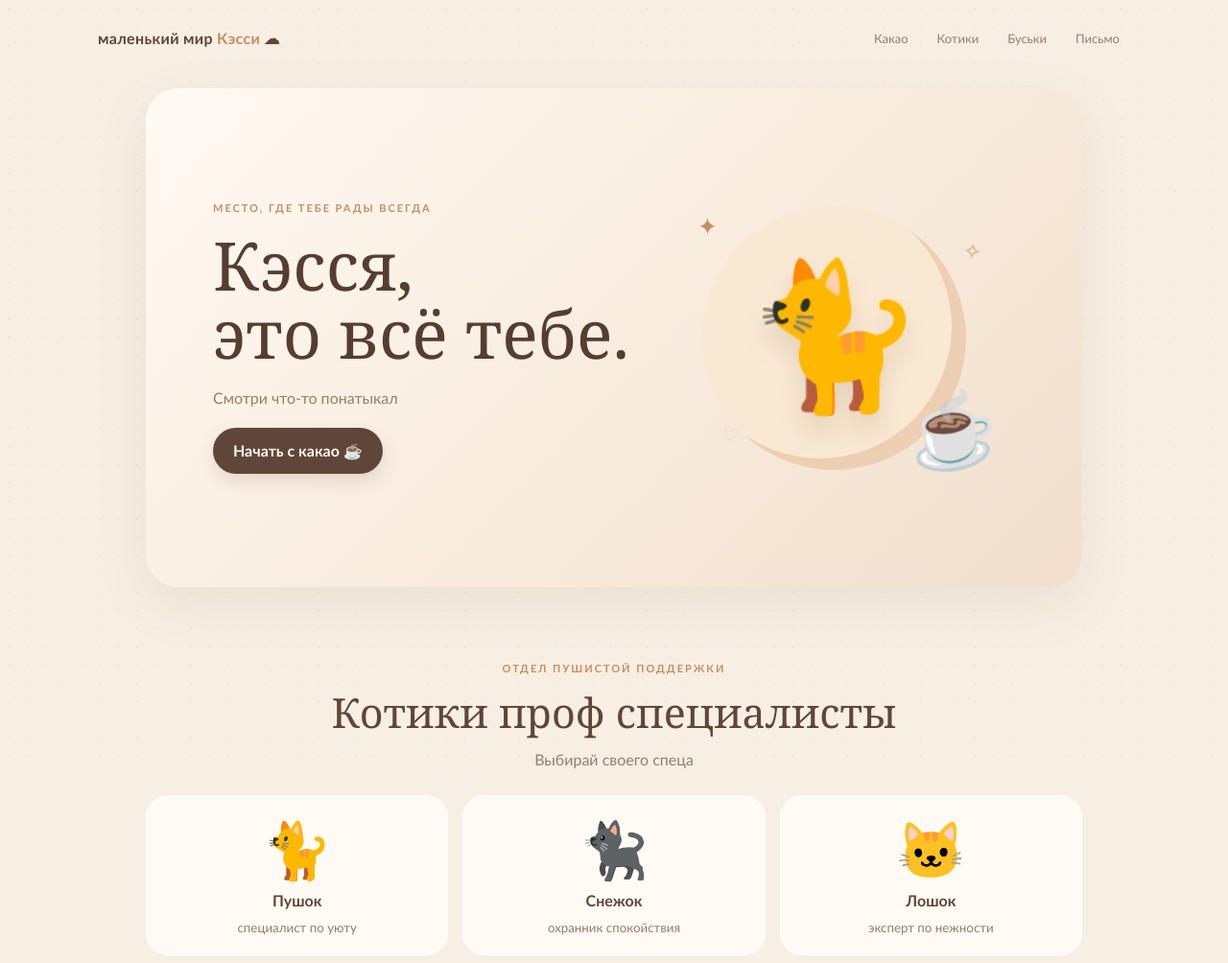
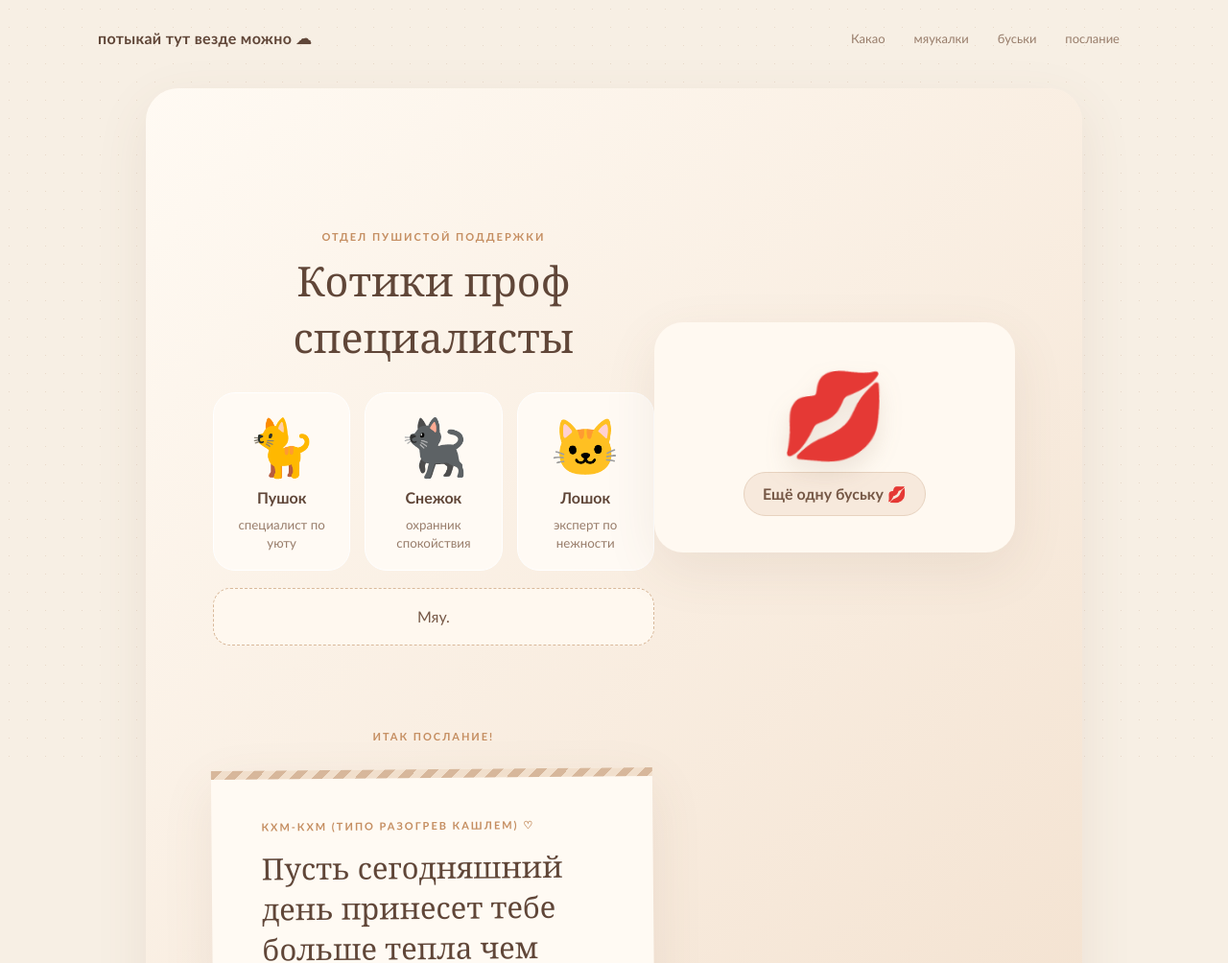
Before and after one commit to krugru7-alt/kes, a plain HTML site: page index.html in a window 1280 px wide. Shown: the top 1004 px of the page at 96% size. Drawn offline with Linux system fonts and the light colour scheme.

Commit message:
Update index.html

```diff
--- a/index.html
+++ b/index.html
@@ -4,7 +4,7 @@
 <meta charset="utf-8">
 <meta name="viewport" content="width=device-width, initial-scale=1">
 <meta name="theme-color" content="#f5eadb">
-<title>Кэссина страна маленьких радостей</title>
+<title>Вот тебе мирок</title>
 <style>
 :root{--cream:#f7efe4;--paper:#fffaf3;--brown:#604638;--muted:#987d6b;--caramel:#c58e61;--rose:#d9a6a0;--line:#ead9c8;--shadow:0 18px 55px #76583b18}
 *{box-sizing:border-box}html{scroll-behavior:smooth}body{margin:0;background:var(--cream);color:var(--brown);font-family:ui-rounded,"Trebuchet MS",system-ui,sans-serif;overflow-x:hidden}
@@ -58,25 +58,13 @@ footer{text-align:center;padding:65px 20px 25px;color:#a58a76;font-size:13px}
 </head>
 <body>
 <header>
-  <div class="logo">маленький мир <span>Кэсси</span> ☁</div>
-  <nav><a href="#cocoa">Какао</a><a href="#cats">Котики</a><a href="#kisses">Буськи</a><a href="#letter">Письмо</a></nav>
+  <div class="logo"> потыкай тут везде можно <span></span> ☁</div>
+  <nav><a href="#cocoa">Какао</a><a href="#cats">мяукалки</a><a href="#kisses">буськи</a><a href="#letter">послание</a></nav>
 </header>
 <main>
   <div class="hero">
-    <div>
-      <div class="eyebrow">место, где тебе рады всегда</div>
-      <h1>Кэсся,<br>это всё тебе.</h1>
-      <p>Смотри что-то понатыкал </p>
-      <button class="primary" onclick="document.querySelector('#cocoa').scrollIntoView({behavior:'smooth'})">Начать с какао ☕</button>
-    </div>
-    <div class="hero-art" aria-label="Котик и какао">
-      <div class="moon"></div><span class="spark s1">✦</span><span class="spark s2">✧</span><span class="spark s3">♡</span>
-      <div class="cat-hero">🐈</div><div class="cup">☕</div>
-    </div>
-  </div>
-
   <section id="cats">
-    <div class="section-head"><div class="eyebrow">отдел пушистой поддержки</div><h2>Котики проф специалисты </h2><p>Выбирай своего спеца</p></div>
+    <div class="section-head"><div class="eyebrow">отдел пушистой поддержки</div><h2>Котики проф специалисты </h2></div>
     <div class="cat-grid">
       <div class="cat" onclick="catMessage(0)"><div class="emoji">🐈</div><b>Пушок</b><small>специалист по уюту</small></div>
       <div class="cat" onclick="catMessage(1)"><div class="emoji">🐈‍⬛</div><b>Снежок</b><small>охранник спокойствия</small></div>
@@ -95,9 +83,9 @@ footer{text-align:center;padding:65px 20px 25px;color:#a58a76;font-size:13px}
   </section>
 
   <section id="letter">
-    <div class="section-head"><div class="eyebrow">Итак письмо!</div><h2></h2></div>
+    <div class="section-head"><div class="eyebrow">Итак послание!</div><h2></h2></div>
     <div class="note">
-      <div class="eyebrow">для моей Кэсси ♡</div>
+      <div class="eyebrow">кхм-кхм (типо разогрев кашлем) ♡</div>
       <h3>Пусть сегодняшний день принесет тебе больше тепла чем обычно</h3>
       <p>Ты самый дорогой и важный мой человечек, которого я хочу окутать любовью и заботой (и землей если надо) </p>
       <p>Я люблю тебя 🤎</p>
@@ -110,10 +98,9 @@ footer{text-align:center;padding:65px 20px 25px;color:#a58a76;font-size:13px}
 <script>
 const selected=[];
 function toggleTopping(btn,emoji){btn.classList.toggle('active');const i=selected.indexOf(emoji);if(i>-1)selected.splice(i,1);else selected.push(emoji)}
-function makeCocoa(){document.getElementById('cocoaCup').textContent='☕'+(selected.length?' '+selected.join(' '):'');document.getElementById('cocoaResult').textContent=selected.length?'Твоё какао готово '+selected.join(' ')+' Обсиди передаёт: пусть каждый глоточек будет чуточку уютнее.':'Классическое какао готово. Иногда простые вещи самые хорошие. 🤎';toast('Какао приготовлено для Кэсси ☕')}
 const cats=[
-'Снежок сообщает- сегодня тебе официально разрешено похавать земли с обсидом Мур。',
-'Пушок  напоминает этот чел тебя очень любит🐾',
+'Снежок сообщает- сегодня тебе официально разрешено похавать земли с обсидом。',
+'Пушок  напоминает этот чел тебя очень любит и против твоих открытых животиков но и ЗА🐾',
 'Лошок передаёт тебе мягкое мур-мур и просит не забывать, какая ты замечательная. 🧡'
 ];
 function catMessage(i){document.getElementById('catResult').textContent=cats[i]}
```
